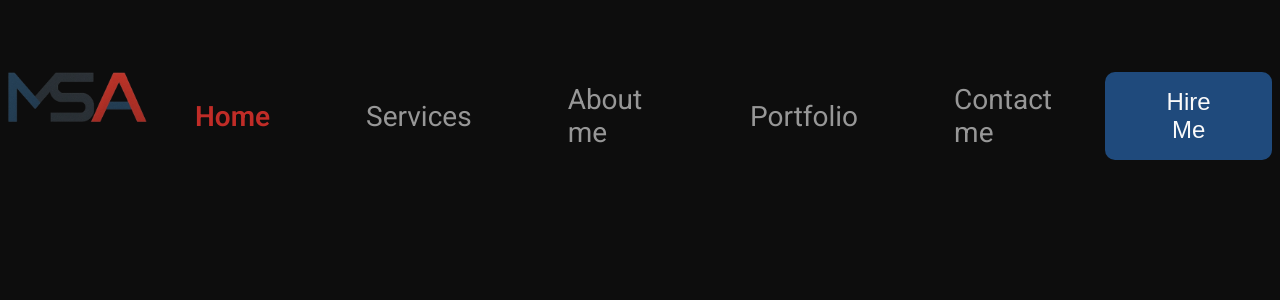
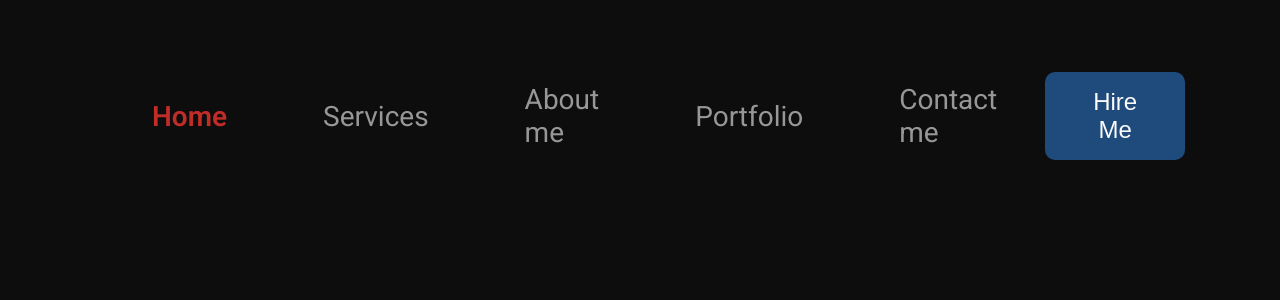
Before and after one commit to MSaeedAfshari/portfolio, a Next.js app: page / in a window 1280 px wide. Shown: the top 300 px of the page. Built offline with nearby package versions, Linux system fonts and the light colour scheme.

Commit message:
update nabar styles

```diff
--- a/styles/navbar.module.css
+++ b/styles/navbar.module.css
@@ -1,7 +1,7 @@
 .navbar {
     display: flex;
-    justify-content: space-around;
-    padding-top: 4rem;
+    justify-content: space-between;
+    padding: 4rem 6rem;
     color: var(--dark_Text);
 }
 
```
